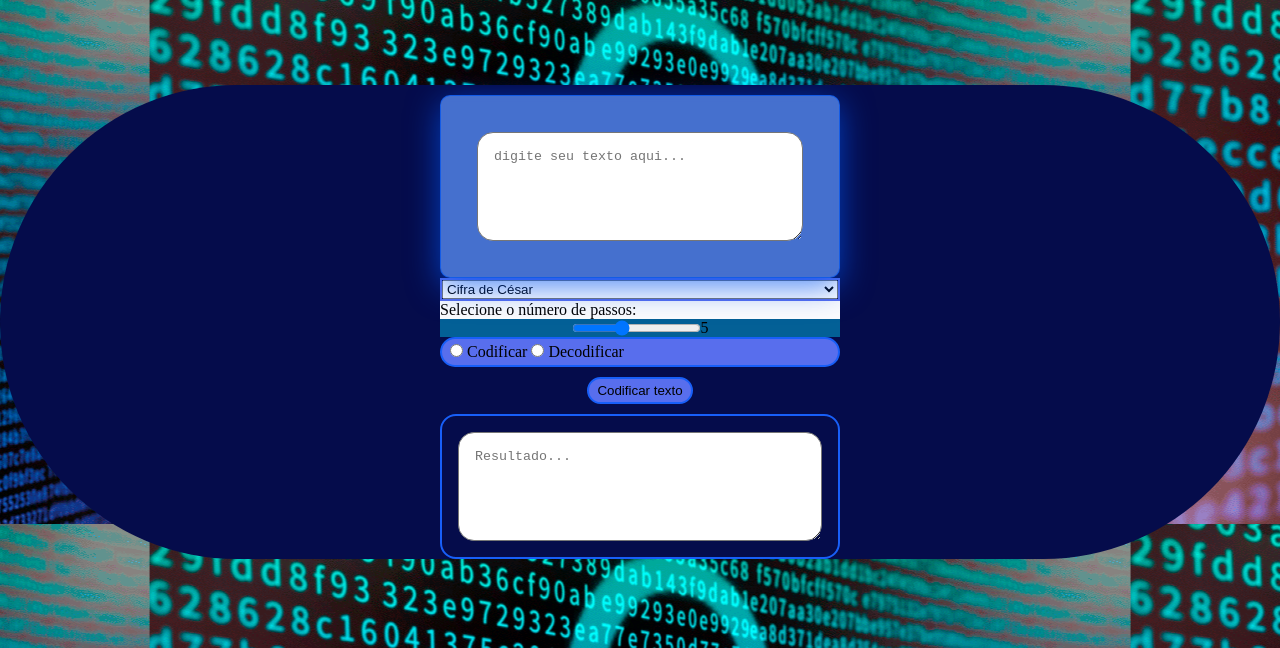
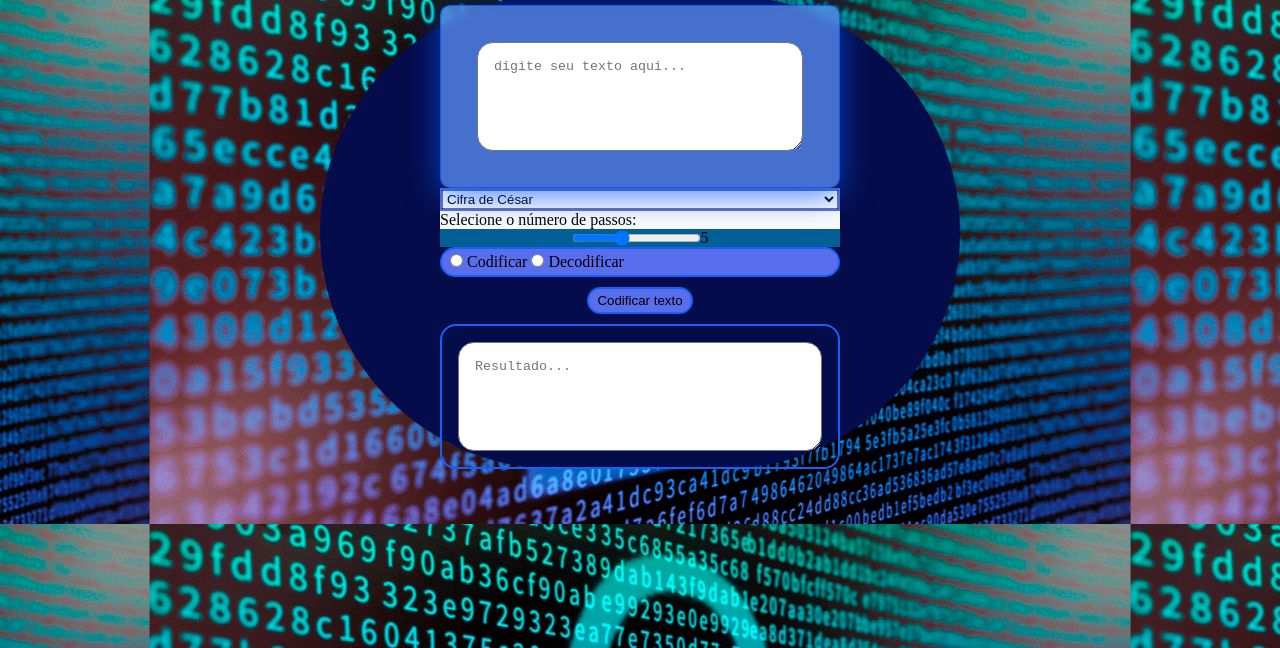
Before and after one commit to JulianePrado/ProjetoCifraDeCesar, a plain HTML site: page index.html in a window 1280 px wide. Shown: the part 152-800 px from the top of the page. Drawn offline with Linux system fonts and the light colour scheme.

Commit message:
Update style.css
alteração de tamanho

```diff
--- a/css/style.css
+++ b/css/style.css
@@ -35,16 +35,15 @@ html {
   }
 
 main {
-    width: 100%;
+    width: 50%;
     display: flex;
     justify-content: center;
     align-items: center;
     display:grid;
     background-color: rgb(5, 12, 75);
-    border-radius: 10px;
     margin-top: 100px;
     border-radius: 1000px;
-
+    margin: 10px auto;
 
 
   }
```
